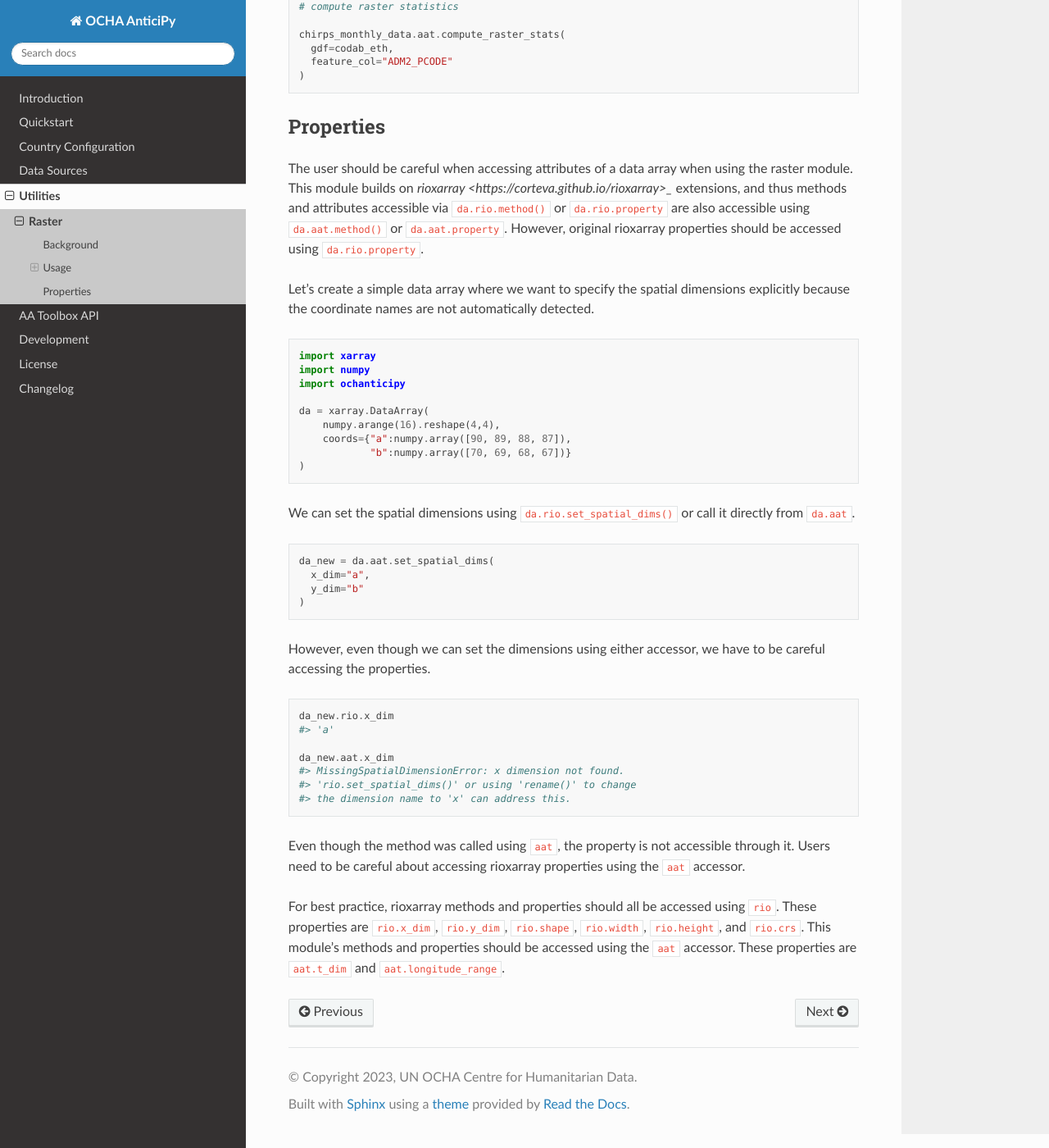
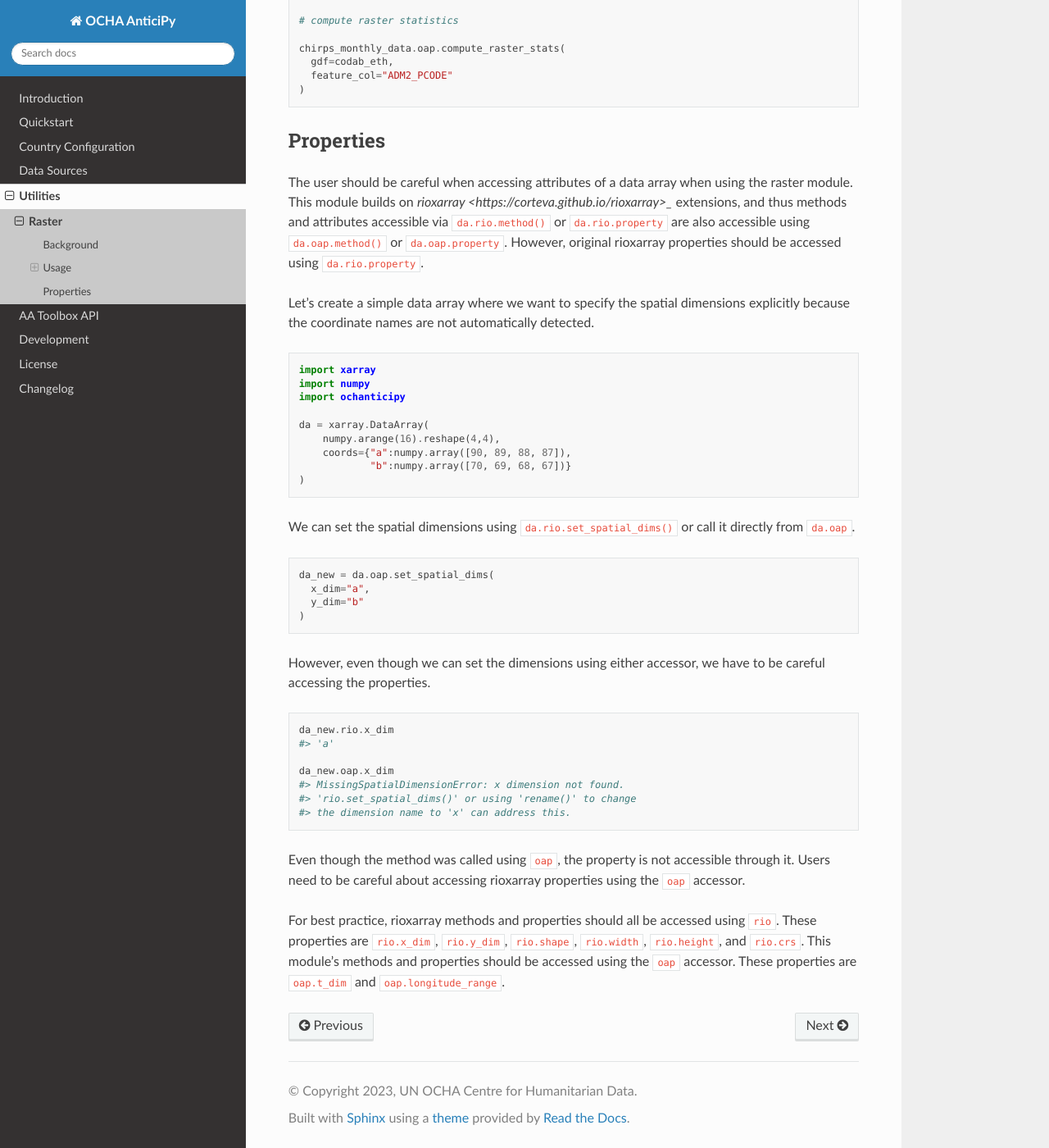
Before and after one commit to OCHA-DAP/ocha-anticipy, a Sphinx documentation site: the page built from docs/source/utilities/raster.rst, in a window 1280 px wide and 1400 px high, scrolled down 1591 px. Shown: the whole window at 82% size. Built offline with Sphinx 7.4.7 and the Read the Docs theme 2.0.0, drawn with Linux system fonts in a browser that asks for light colours; some of the changed text lies outside the part shown.

Commit message:
Rename raster mixin

```diff
--- a/docs/source/utilities/raster.rst
+++ b/docs/source/utilities/raster.rst
@@ -21,8 +21,8 @@ Accessor
 
 To make the extension accessible, you only need to import
 ``ochanticipy`` directly. Then, extension methods and properties
-are simply accessed using ``da.aat.method()`` or
-``da.aat.property`` on a data array or dataset.  As a simple
+are simply accessed using ``da.oap.method()`` or
+``da.oap.property`` on a data array or dataset.  As a simple
 example, we can create a data array that has
 incorrect coordinates (ascending latitude and descending
 longitude). Then we can use the extension to invert them to
@@ -32,6 +32,7 @@ the correct ordering.
 
     import xarray
     import numpy
+
     import ochanticipy
 
     da = xarray.DataArray(
@@ -39,7 +40,7 @@ the correct ordering.
       coords={"lat":numpy.array([87, 88, 89, 90]),
               "lon":numpy.array([70, 69, 68, 67])}
     )
-    da_inv = da.aat.invert_coordinates()
+    da_inv = da.oap.invert_coordinates()
 
     # check they have inverted
     da_inv.get_index("lon")
@@ -90,7 +91,7 @@ A full snippet of example code is available below.
 
     # compute raster statistics
 
-    chirps_monthly_data.aat.compute_raster_stats(
+    chirps_monthly_data.oap.compute_raster_stats(
       gdf=codab_eth,
       feature_col="ADM2_PCODE"
     )
@@ -103,8 +104,8 @@ a data array when using the raster module. This module
 builds on `rioxarray <https://corteva.github.io/rioxarray>_`
 extensions, and thus methods and attributes accessible
 via ``da.rio.method()``  or ``da.rio.property`` are
-also accessible using ``da.aat.method()`` or
-``da.aat.property``. However, original rioxarray properties
+also accessible using ``da.oap.method()`` or
+``da.oap.property``. However, original rioxarray properties
 should be accessed using ``da.rio.property``.
 
 Let's create a simple data array where we want to specify
@@ -125,11 +126,11 @@ names are not automatically detected.
 
 We can set the spatial dimensions using
 ``da.rio.set_spatial_dims()`` or call it directly
-from ``da.aat``.
+from ``da.oap``.
 
 .. code-block:: python
 
-  da_new = da.aat.set_spatial_dims(
+  da_new = da.oap.set_spatial_dims(
     x_dim="a",
     y_dim="b"
   )
@@ -143,18 +144,18 @@ accessing the properties.
   da_new.rio.x_dim
   #> 'a'
 
-  da_new.aat.x_dim
+  da_new.oap.x_dim
   #> MissingSpatialDimensionError: x dimension not found.
   #> 'rio.set_spatial_dims()' or using 'rename()' to change
   #> the dimension name to 'x' can address this.
 
-Even though the method was called using ``aat``, the property
+Even though the method was called using ``oap``, the property
 is not accessible through it. Users need to be careful about
-accessing rioxarray properties using the ``aat`` accessor.
+accessing rioxarray properties using the ``oap`` accessor.
 
 For best practice, rioxarray methods and properties should all
 be accessed using ``rio``. These properties are ``rio.x_dim``,
 ``rio.y_dim``, ``rio.shape``, ``rio.width``, ``rio.height``, and
 ``rio.crs``. This module's methods and properties should be
-accessed using the ``aat`` accessor. These properties are
-``aat.t_dim`` and ``aat.longitude_range``.
+accessed using the ``oap`` accessor. These properties are
+``oap.t_dim`` and ``oap.longitude_range``.
```
Also changed, not shown: 5 other files.
